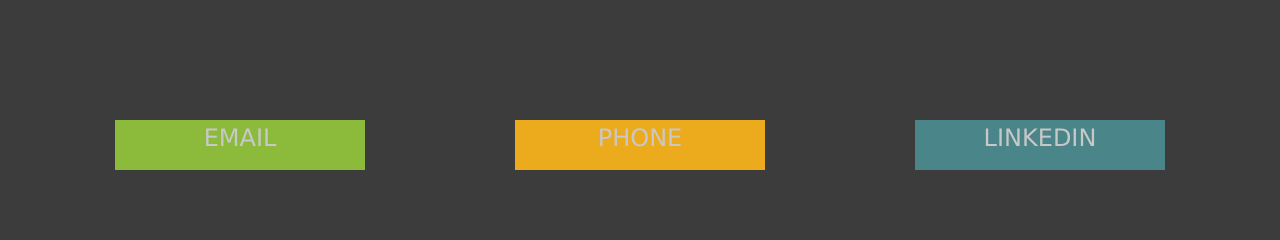
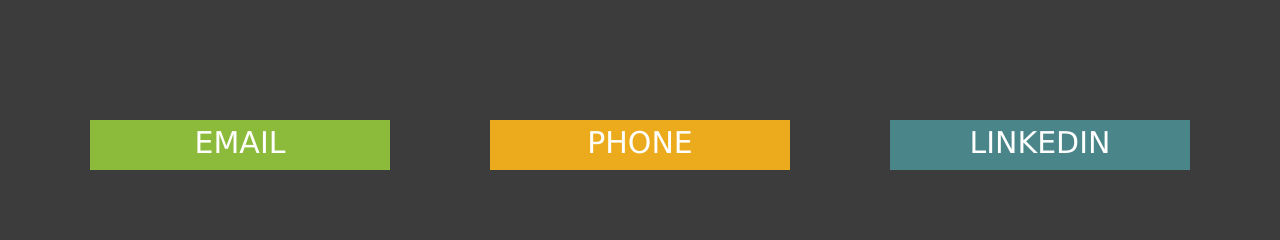
Before and after one commit to mannicar/mannico, a Django app: page /landing/contact in a window 1280 px wide. Shown: the part 64-304 px from the top of the page. Run offline with Django 3.2, Linux system fonts and the light colour scheme; some libraries are stand-ins or nearby versions.

Commit message:
spiffing it up

```diff
--- a/mannico/landing/static/css/styles.css
+++ b/mannico/landing/static/css/styles.css
@@ -95,22 +95,37 @@
 margin-right:auto;
 margin-left:auto;}
 
+.contact {
+text-decoration:none;}
+
 span.contact{
-vertical-align:middle;
+    vertical-align:middle;
     text-align:center;
-    font-size:24px;
+    font-size:30px;
     height:50px;
-    width:250px;
+    width:300px;
+    color: rgb(255,255,255);
 }
 
 span.contact-mail{
     background-color: rgb(140,187,60);
+    text-decoration:none;
 }
 
 span.contact-phone{
     background-color: rgb(235,171,29);
 }
 
+span.contact-phone p:after {
+    content: 'PHONE'
+}
+
+span.contact-phone:hover p:after{
+    content: '+12106394752'
+}
+
+
+
 span.contact-linkedin{
     background-color:rgb(73,133,137);
 }
--- a/mannico/landing/templates/contact.html
+++ b/mannico/landing/templates/contact.html
@@ -11,17 +11,21 @@
             <td>
                 <!--<img src="{% static 'images/mail_contact.png' %}"
                      alt="EMAIL" />-->
-                <span class="contact contact-mail">EMAIL</span>
+                <a href="mailto:carlo@manni.co" class="contact">
+                    <span class="contact contact-mail">EMAIL</span>
+                </a>
             </td>
             <td>
                 <!--<img src="{% static 'images/phone_contact.png' %}"
                      alt="PHONE" />-->
-                <span class="contact contact-phone">PHONE</span>
+                <span class="contact contact-phone"><p></p></span>
             </td>
             <td>
                 <!--<img src="{% static 'images/linkedin_contact.png' %}"
                      alt="LINKEDIN"/>-->
-                <span class="contact contact-linkedin">LINKEDIN</span>
+                <a href="https://www.linkedin.com/carlomannino" class="contact">
+                    <span class="contact contact-linkedin">LINKEDIN</span>
+                </a>
             </td>
         </tr>
     </table>
```
